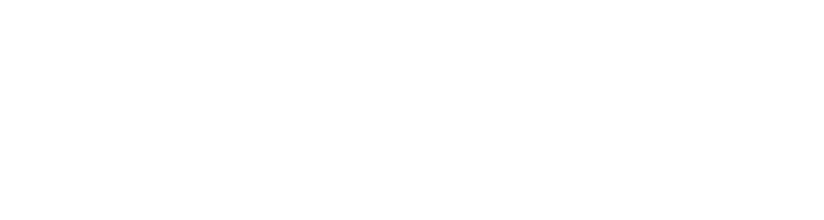
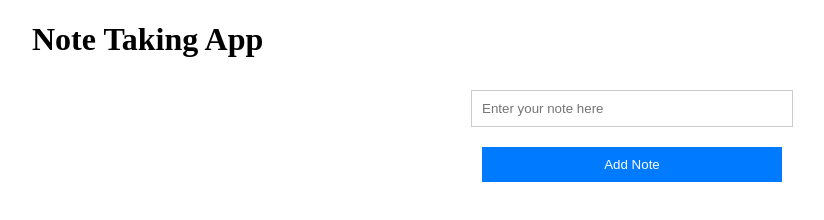
Before and after one commit to Alexanderbeaumier3/Base, a plain HTML site: page index.html in a window 1280 px wide. Shown: the whole page, without its empty margins (8-832 px from the left). Drawn offline with Linux system fonts and the light colour scheme.

Commit message:
html created

```diff
--- a/index.html
+++ b/index.html
@@ -3,9 +3,18 @@
 <head>
     <meta charset="UTF-8">
     <meta name="viewport" content="width=device-width, initial-scale=1.0">
-    <title>Document</title>
+    <title>Notes</title>
+    <link rel="stylesheet" href="styles.css">
+    <link rel="script" href="script.js">
 </head>
 <body>
-
+    <div class="container">
+        <h1>Note Taking App</h1>
+        <form id="note-form">
+            <input type="text" id="note-input" placeholder="Enter your note here">
+            <button type="submit">Add Note</button>
+        </form>
+        <ul id="note=list"></ul>
+    </div>
 </body>
 </html>
--- a/styles.css
+++ b/styles.css
@@ -0,0 +1,55 @@
+.container {
+  width: 100%;
+  max-width: 1200px;
+  margin: 0 auto;
+  padding: 0 20px;
+}
+
+form {
+  display: flex;
+  flex-direction: column;
+  align-items: center;
+}
+
+input {
+  margin: 10px 0;
+  padding: 10px;
+  width: 100%;
+  max-width: 300px;
+  border: 1px solid #ccc;
+}
+
+button {
+  margin: 10px 0;
+  padding: 10px;
+  width: 100%;
+  max-width: 300px;
+  background-color: #007bff;
+  color: #fff;
+  border: none;
+  cursor: pointer;
+}
+
+button:hover {
+  background-color: #0056b3;
+}
+
+ul {
+  list-style-type: none;
+  padding: 0;
+}
+
+li {
+  display: flex;
+  justify-content: space-between;
+  align-items: center;
+  padding: 10px;
+  border-bottom: 1px solid #ccc;
+}
+
+li button {
+  background-color: #dc3545;
+  color: #fff;
+  border: none;
+  cursor: pointer;
+}
```
